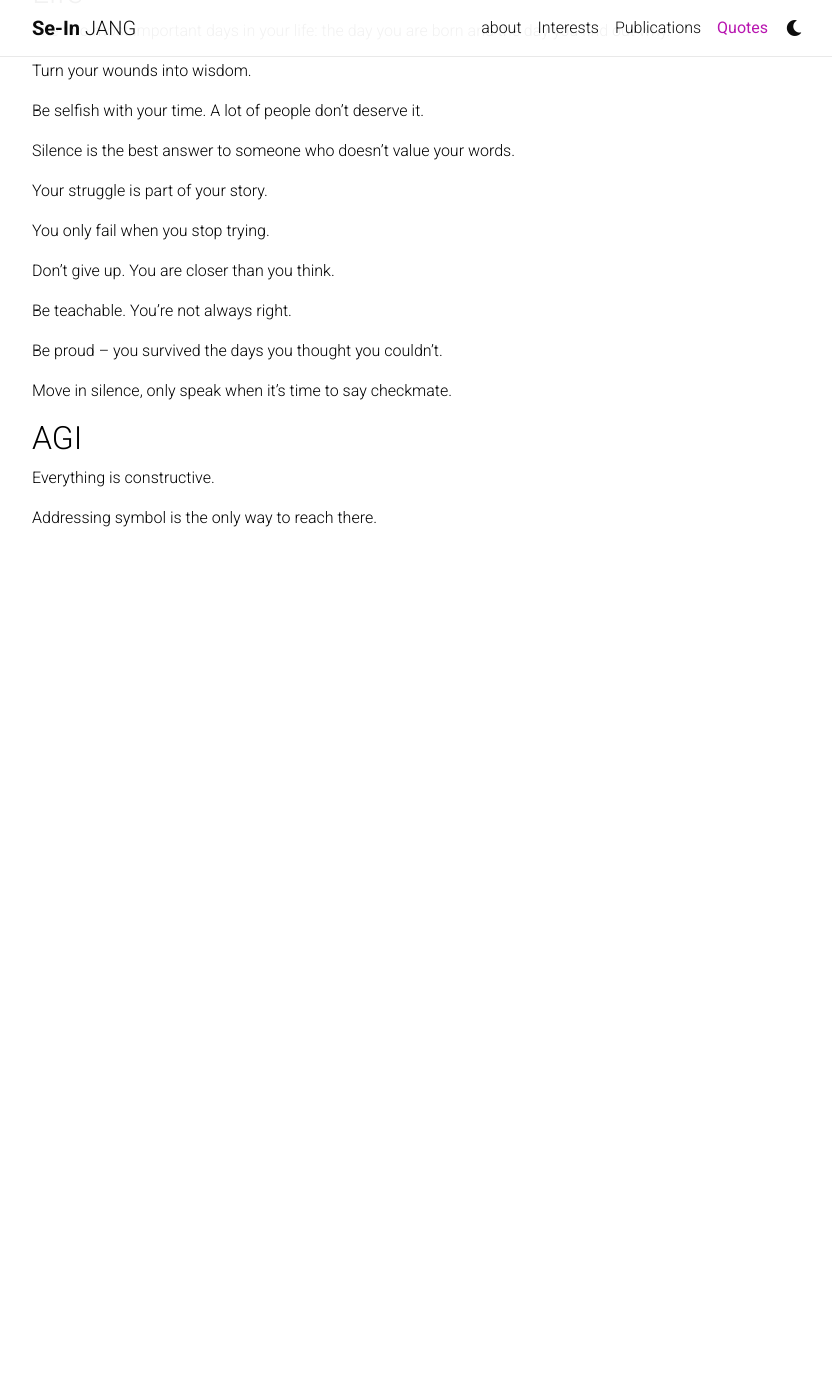
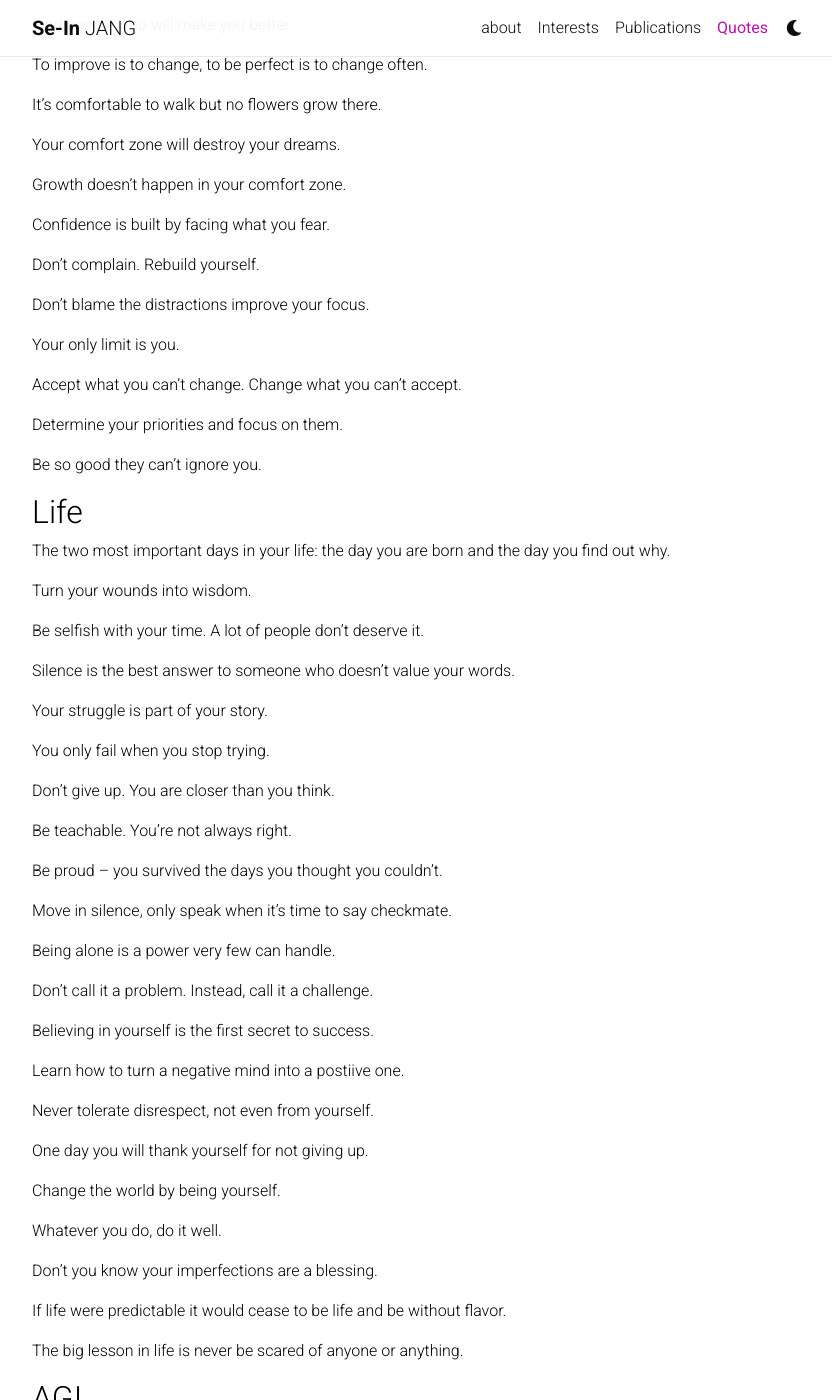
Before and after one commit to sijang/sijang.github.io, a Jekyll site: the page built from _pages/quotes.md, in a window 1280 px wide and 1400 px high, scrolled down 1373 px. Shown: the whole window, without its empty margins (223-1055 px from the left). Built offline with Jekyll 4.4.1, drawn with Linux system fonts in a browser that asks for light colours; nearby versions of some CDN libraries; a style sheet for code colours, icons or effects is not loaded; before the commit the page ends 1989 px from its top, so only the background shows below that; some of the changed text lies outside the part shown.

Commit message:
Update quotes.md

```diff
--- a/_pages/quotes.md
+++ b/_pages/quotes.md
@@ -7,6 +7,8 @@ nav: true
 ---
 
 ## To survive
+  > When you learn to survive without anyone, you can survive anything.
+
   > Everything negative -- pressure, challenges -- is all an opportunity for you to rise.
 
   > The best way to predict the future is to create it.
@@ -41,6 +43,14 @@ nav: true
 
   > if you stay positive in a negative situation -- you win.
 
+  > There is no growth without pain.
+
+  > Patience is power.
+
+  > The moment when you want to quit, is the moment when you need to keep pushing.
+
+  > Problems are not stop signs, they are guidelines.
+
 
 
 ## To go further
@@ -61,6 +71,22 @@ nav: true
   > It's comfortable to walk but no flowers grow there.
 
   > Your comfort zone will destroy your dreams.
+
+  > Growth doesn't happen in your comfort zone.
+
+  > Confidence is built by facing what you fear.
+
+  > Don't complain. Rebuild yourself.
+
+  > Don't blame the distractions improve your focus.
+
+  > Your only limit is you.
+
+  > Accept what you can't change. Change what you can't accept.
+
+  > Determine your priorities and focus on them.
+
+  > Be so good they can't ignore you.
 
 ## Life
   > The two most important days in your life: the day you are born and the day you find out why.
@@ -83,6 +109,30 @@ nav: true
 
   > Move in silence, only speak when it's time to say checkmate.
 
+  > Being alone is a power very few can handle.
+
+  > Don't call it a problem. Instead, call it a challenge.
+
+  > Believing in yourself is the first secret to success.
+
+  > Learn how to turn a negative mind into a postiive one.
+
+  > Never tolerate disrespect, not even from yourself.
+
+  > One day you will thank yourself for not giving up.
+
+  > Change the world by being yourself.
+
+  > Whatever you do, do it well.
+
+  > Don't you know your imperfections are a blessing.
+
+  > If life were predictable it would cease to be life and be without flavor.
+
+  > The big lesson in life is never be scared of anyone or anything.
+
+
+
 ## AGI
   > Everything is constructive.
 
```
